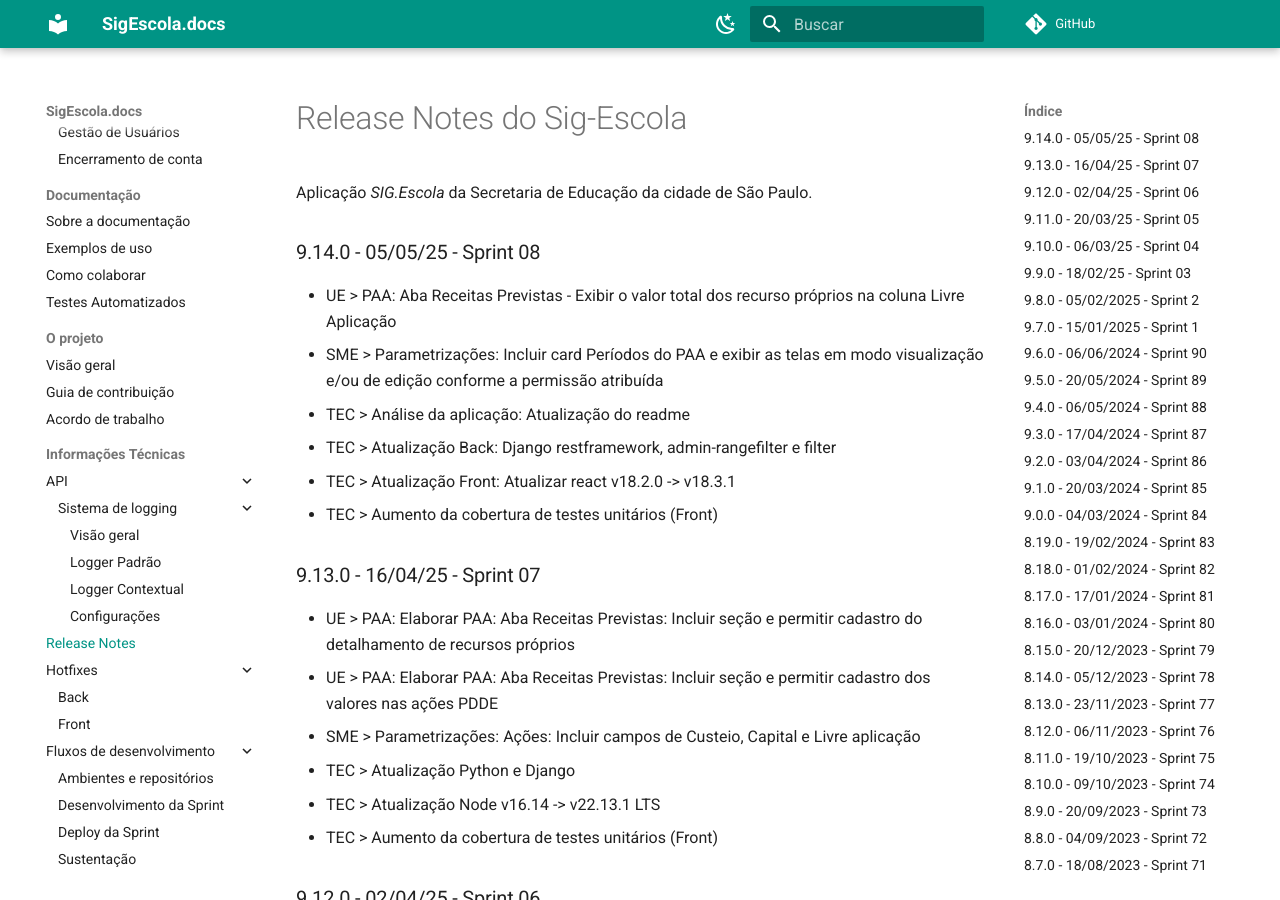
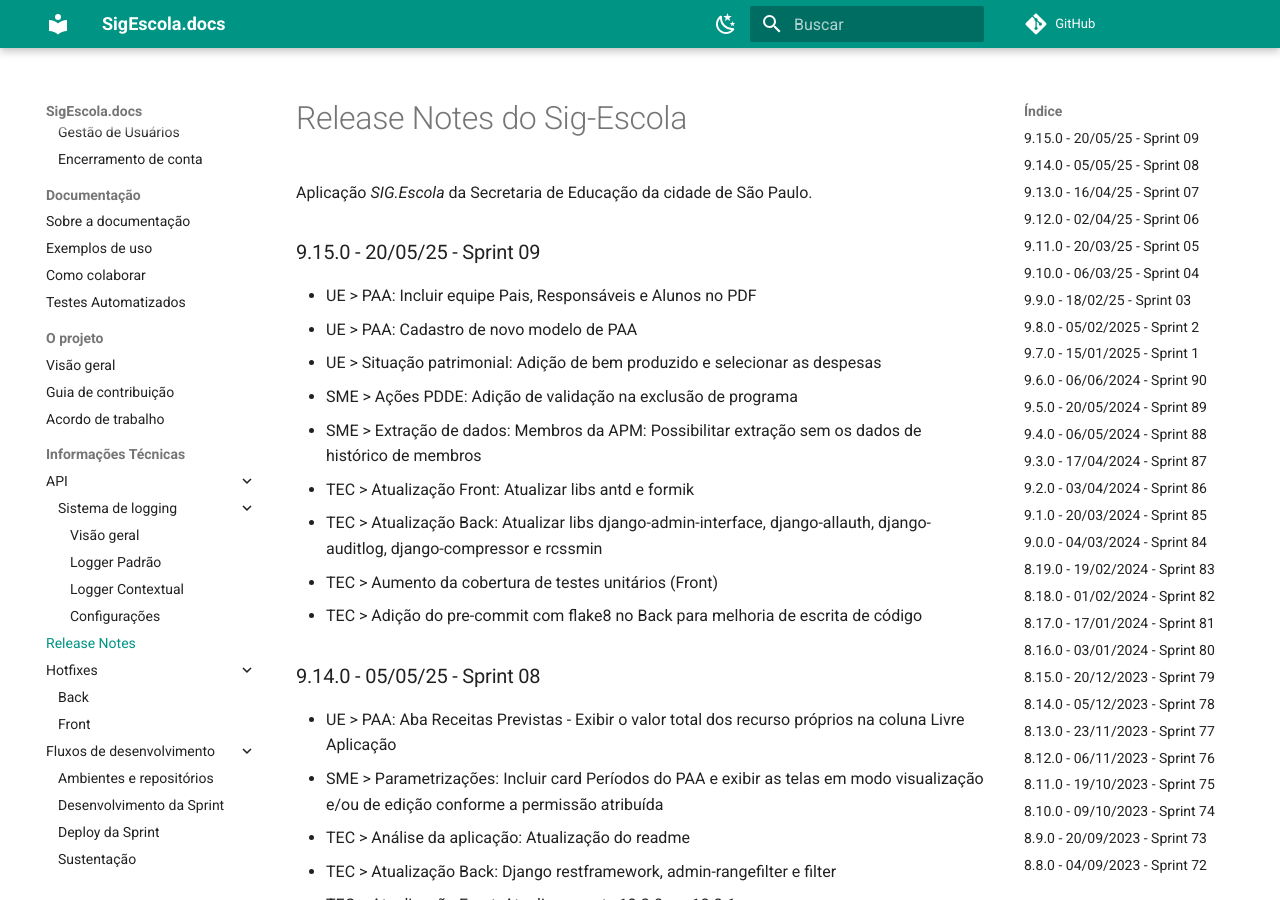
Before and after one commit to prefeiturasp/SME-PTRF-Docs, an MkDocs documentation site: the page built from docs/projeto/release_notes.md, in a window 1280 px wide and 900 px high. Built offline with MkDocs 1.6.1 and Material for MkDocs 9.7.7, drawn with Linux system fonts in a browser that asks for light colours; comment, search, counter and statistics services are not loaded.

Commit message:
Update release_notes.md

```diff
--- a/docs/projeto/release_notes.md
+++ b/docs/projeto/release_notes.md
@@ -1,6 +1,18 @@
 # Release Notes do Sig-Escola
 
 Aplicação *SIG.Escola* da Secretaria de Educação da cidade de São Paulo.
+
+### 9.15.0 - 20/05/25 - Sprint 09
+
+* UE > PAA: Incluir equipe Pais, Responsáveis e Alunos no PDF
+* UE > PAA: Cadastro de novo modelo de PAA
+* UE > Situação patrimonial: Adição de bem produzido e selecionar as despesas
+* SME > Ações PDDE: Adição de validação na exclusão de programa
+* SME > Extração de dados: Membros da APM: Possibilitar extração sem os dados de histórico de membros
+* TEC > Atualização Front: Atualizar libs antd e formik
+* TEC > Atualização Back: Atualizar libs django-admin-interface, django-allauth, django-auditlog, django-compressor e rcssmin
+* TEC > Aumento da cobertura de testes unitários (Front)
+* TEC > Adição do pre-commit com flake8 no Back para melhoria de escrita de código
 
 ### 9.14.0 - 05/05/25 - Sprint 08
 
```
